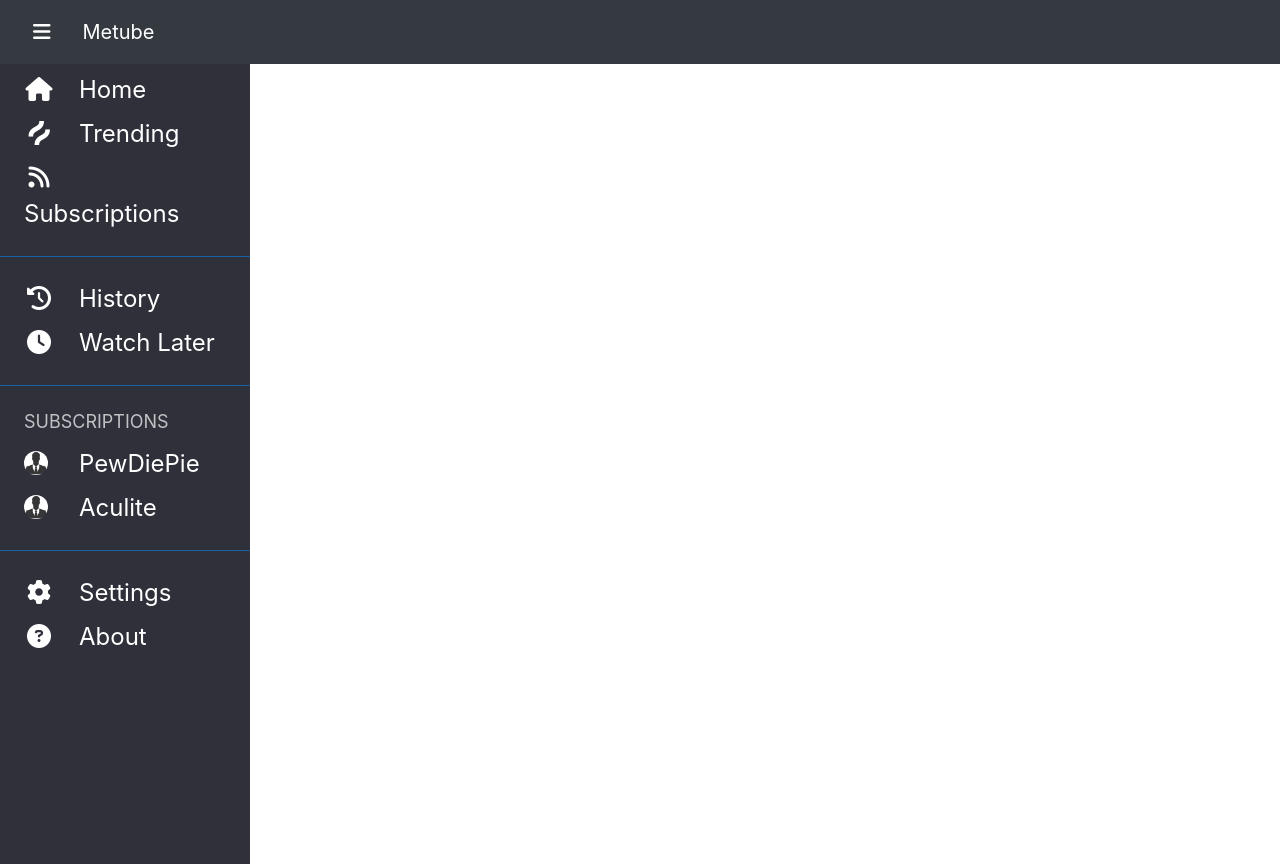
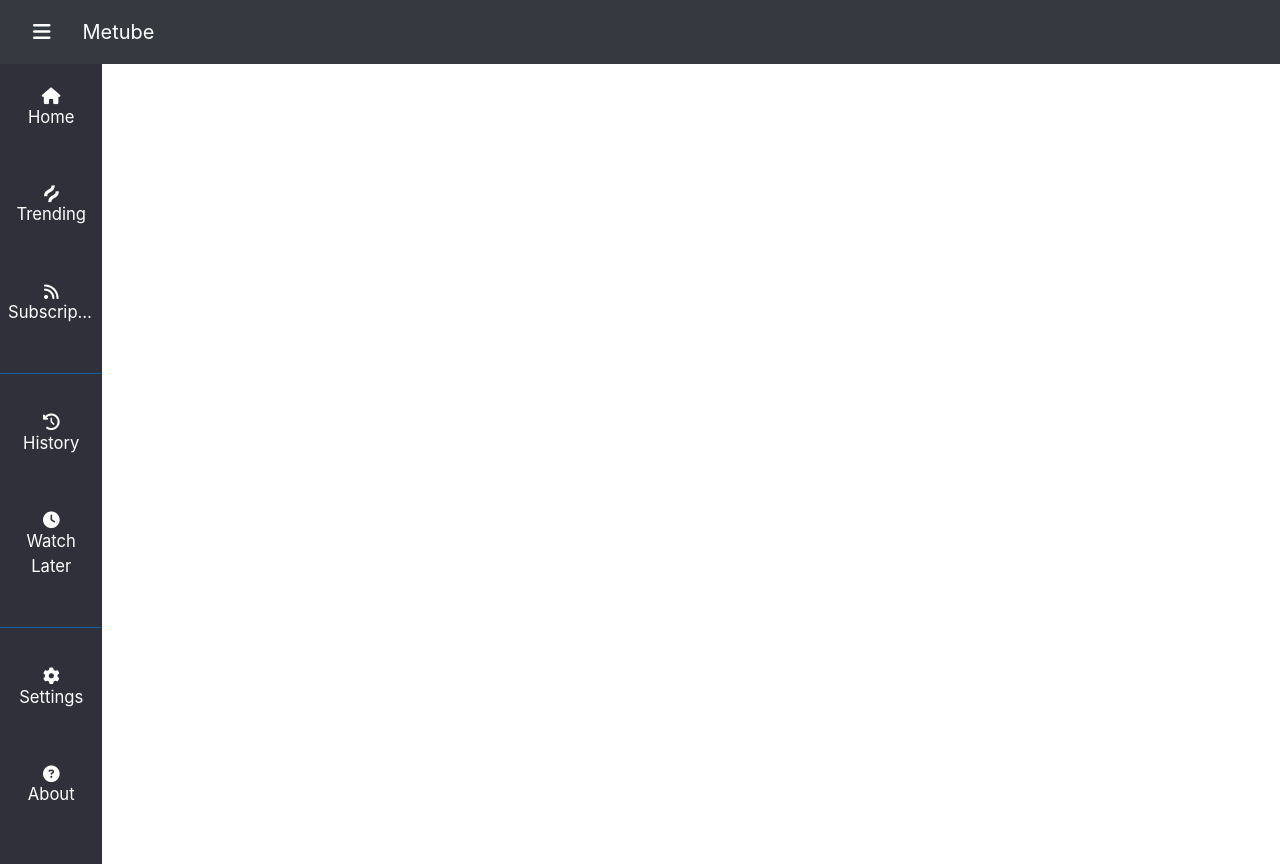
Before and after one commit to kevzzsk/Metube, a React (Create React App) app in the folder client/: page / in a window 1280 px wide. Built offline with nearby package versions, Linux system fonts and the light colour scheme.

Commit message:
Add partially collapsible sidebar

```diff
--- a/client/src/App.css
+++ b/client/src/App.css
@@ -8,12 +8,6 @@ hr {
 .wrapper {
   display: flex;
   align-items: stretch;
-}
-
-.navbar-icon.fa-fw{
-  padding-right:25px;
-  text-align: center;
-  box-sizing: content-box;
 }
 
 .fas.fa-bars{
@@ -53,9 +47,45 @@ a:active, a:hover, a:visited{
   min-height: 100vh;
   background-color: #2F303A;
   color: white;
-  font-size: 1.5em;
+  font-size: 1.3em;
 }
 
 #sidebar.active {
-  margin-left: -250px;
+  min-width: 8vw;
+  max-width: 8vw;
+  text-align: center;
 }
+
+
+.navbar-icon.fa-fw{
+  padding-right:25px;
+  text-align: center;
+  box-sizing: content-box;
+}
+
+#sidebar.active ul li a i.navbar-icon.fa-fw{
+  margin-left: auto;
+  margin-right: auto;
+  padding: 0;
+  text-align: center;
+  box-sizing: content-box;
+  display: block;
+}
+
+#sidebar ul li a {
+  padding: 8px 28px;
+  text-align: start;
+  display: inline-block;
+  width: 100%;
+}
+#sidebar.active ul div.sidebar-sub{
+display: none
+}
+
+#sidebar.active ul li a {
+  padding: 24px 8px;
+  text-align: center;
+  font-size: 0.8em;
+  text-overflow: ellipsis;
+  overflow: hidden;
+}
--- a/client/src/components/Sidebar.js
+++ b/client/src/components/Sidebar.js
@@ -5,40 +5,42 @@ class Sidebar extends Component {
     render() {
         return (
             <div className="wrapper">
-                <nav id="sidebar" className={this.props.isOpen === true? "active":"" }>
+                <nav id="sidebar" className={this.props.isOpen === true? "":"active" }>
                     <div className="sidebar-header">
                     </div>
 
                     <ul className="list-unstyled components">
-                        <li className="px-4 py-2">
-                            <a href="/"><i className="fas fa-home fa-fw navbar-icon"></i>Home</a>
+                        <li>
+                            <a href="/"><i className="fas fa-home fa-fw navbar-icon"></i> Home</a>
                         </li>
-                        <li className="px-4 pb-2">
+                        <li>
                             <a href="/"><i className="fab fa-hotjar fa-fw navbar-icon"></i>Trending</a>
                         </li>
-                        <li className="px-4 pb-2">
+                        <li>
                             <a href="/"><i className="fas fa-rss fa-fw navbar-icon"></i>Subscriptions</a>
                         </li>
                         <hr />
-                        <li className="px-4 py-2">
+                        <li>
                             <a href="/"><i className="fas fa-history fa-fw navbar-icon"></i>History</a>
                         </li>
-                        <li className="px-4 pb-2">
+                        <li>
                             <a href="/"><i className="fas fa-clock fa-fw navbar-icon"></i>Watch Later</a>
                         </li>
                         <hr />
+                        <div className="sidebar-sub">
                         <span className="py-2 px-4 text-uppercase">Subscriptions</span>
-                        <li className="px-4 py-2">
+                        <li>
                             <a href="/"><img src={avatar} alt="img" />PewDiePie</a>
                         </li>
-                        <li className="px-4 pb-2">
+                        <li>
                             <a href="/"><img src={avatar} alt="img" />Aculite</a>
                         </li>
                         <hr />
-                        <li className="px-4 py-2">
+                        </div>
+                        <li>
                             <a href="/"><i className="fas fa-cog fa-fw navbar-icon"></i>Settings</a>
                         </li>
-                        <li className="px-4 pb-2">
+                        <li>
                             <a href="/"><i className="fas fa-question-circle fa-fw navbar-icon"></i>About</a>
                         </li>
                     </ul>
```
